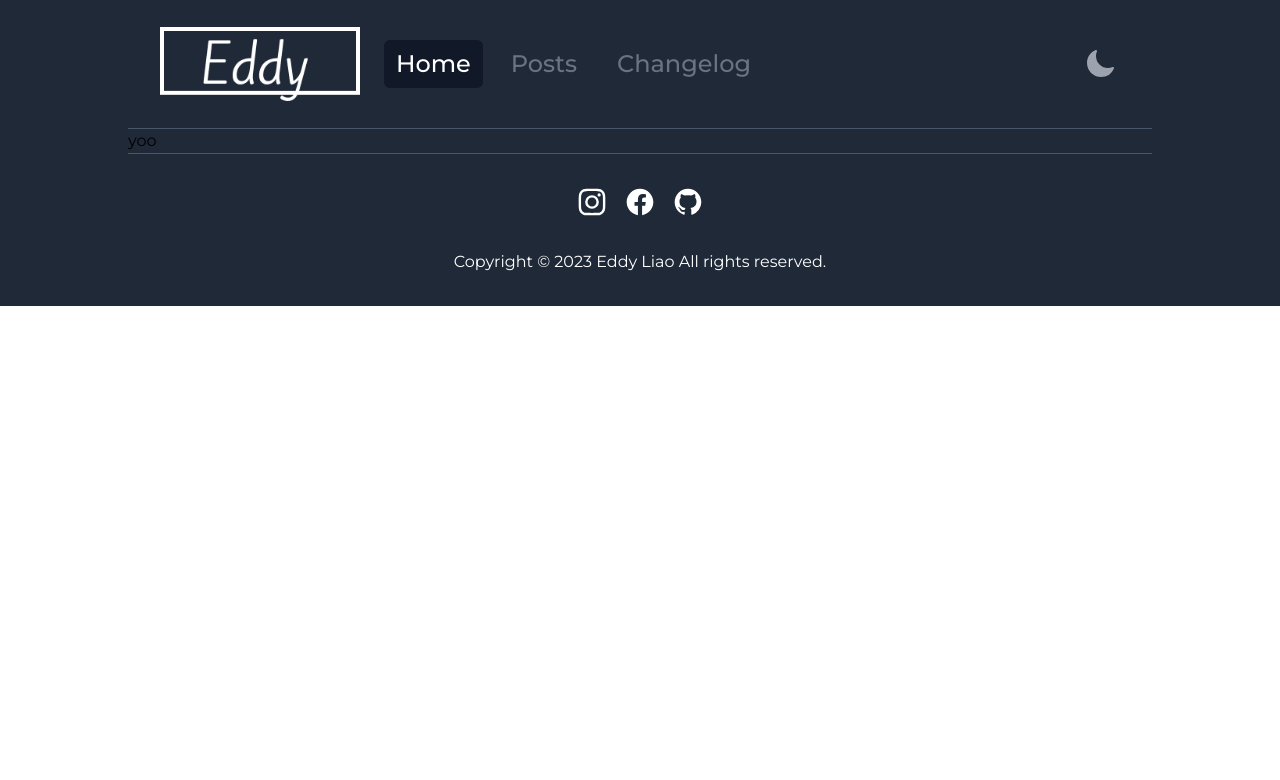
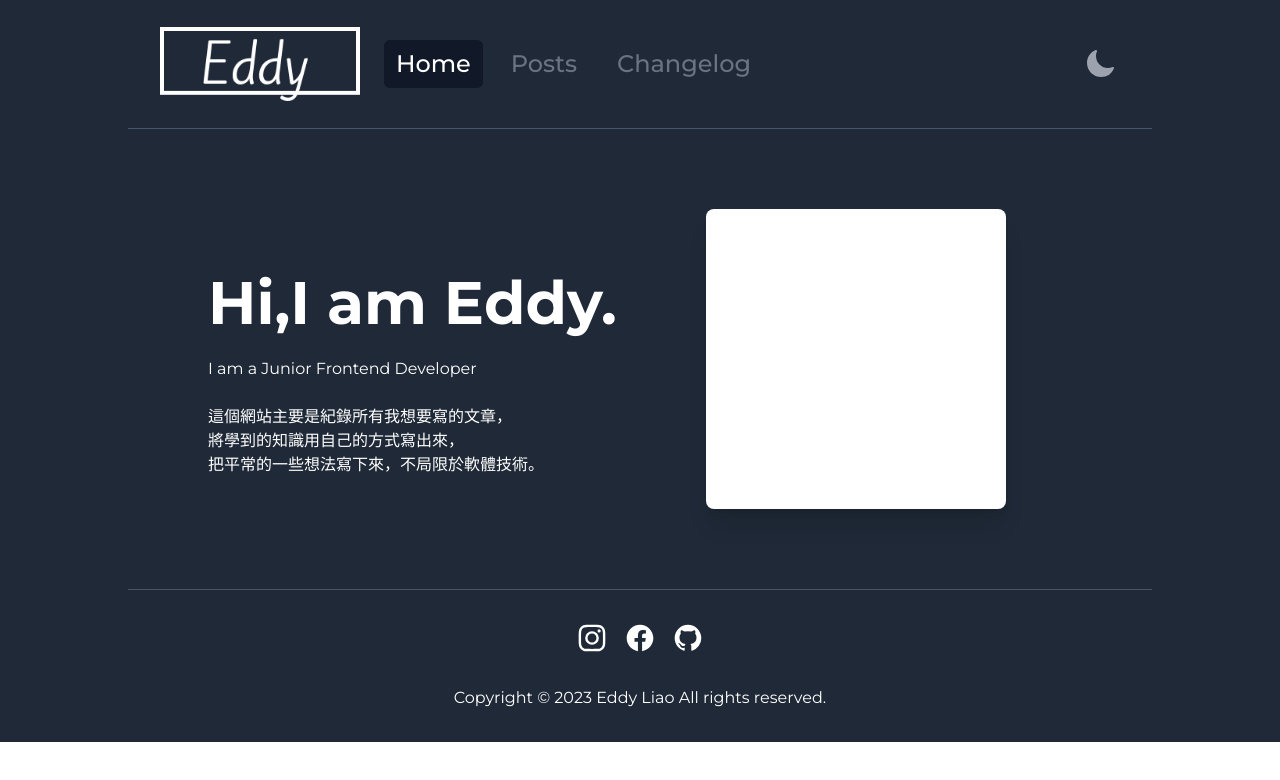
Before and after one commit to milkeddy1/eddy-blog, a Next.js app: page / in a window 1280 px wide. Shown: the top 780 px of the page. Built offline with nearby package versions, Linux system fonts and the light colour scheme.

Commit message:
feat: home content

```diff
--- a/src/pages/index.tsx
+++ b/src/pages/index.tsx
@@ -6,9 +6,26 @@ export default function Home() {
   return (
     <>
       <Layout>
-        <>
-          yoo
-        </>
+        <div className='m-10 md:m-20 grid grid-cols-1 lg:grid-cols-2 grid-flow-dense- md:grid-flow-row'>
+          <div className='order-2'>
+            <div className='w-[60vw] h-[60vw] m-auto md:w-[300px] md:h-[300px] bg-white rounded-lg shadow-xl' />
+          </div>
+          <div className='text-white w-[70vw] m-auto mb-8'>
+            <h1 className='text-6xl  font-bold'>
+              Hi,
+              <br className='md:hidden' />
+              I am Eddy.
+            </h1>
+            <br />
+            <div className=''>
+              <h2>I am a Junior Frontend Developer</h2>
+              <br />
+              <h2>這個網站主要是紀錄所有我想要寫的文章，</h2>
+              <h2>將學到的知識用自己的方式寫出來，</h2>
+              <h2>把平常的一些想法寫下來，不局限於軟體技術。</h2>
+            </div>
+          </div>
+        </div>
       </Layout>
     </>
   )
```
